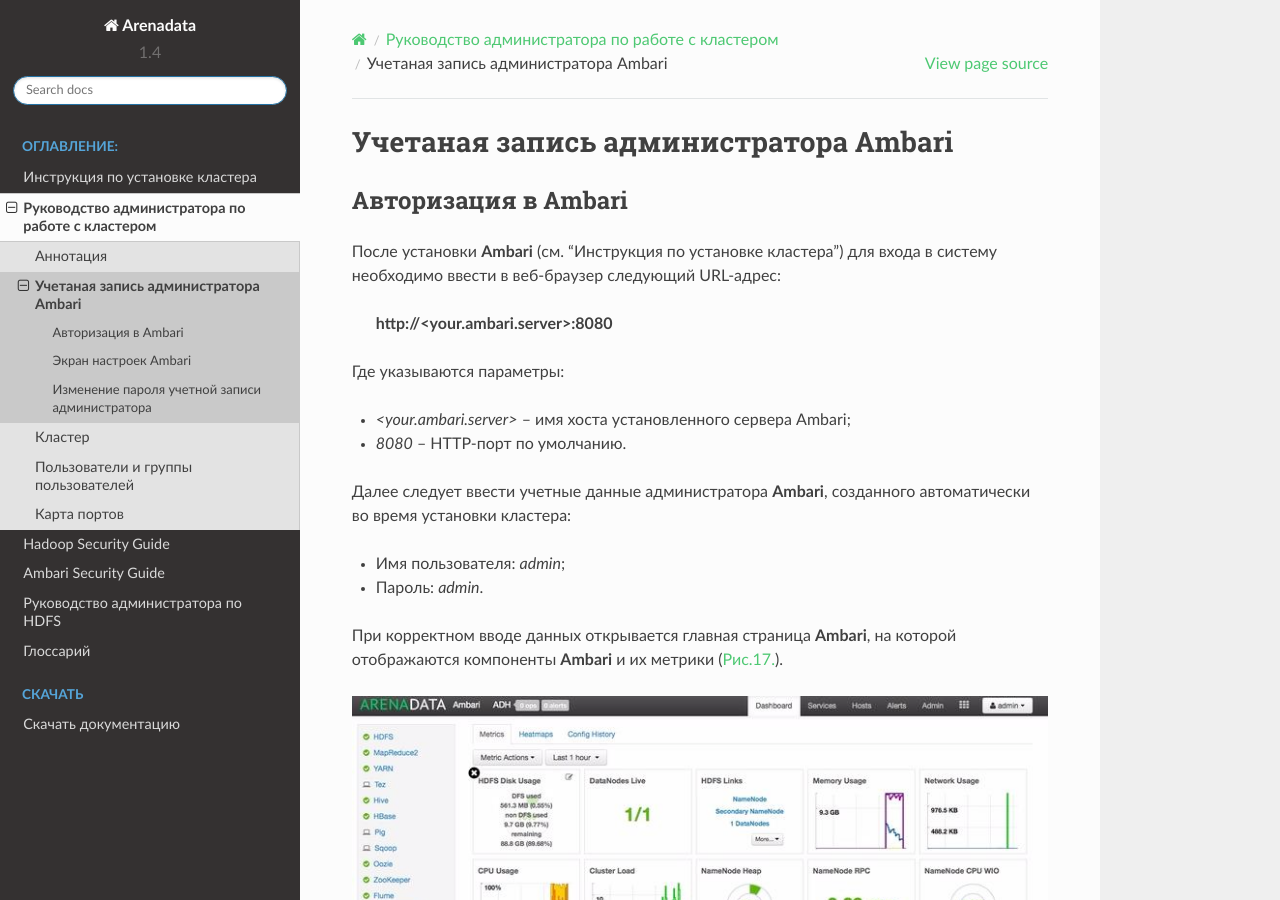
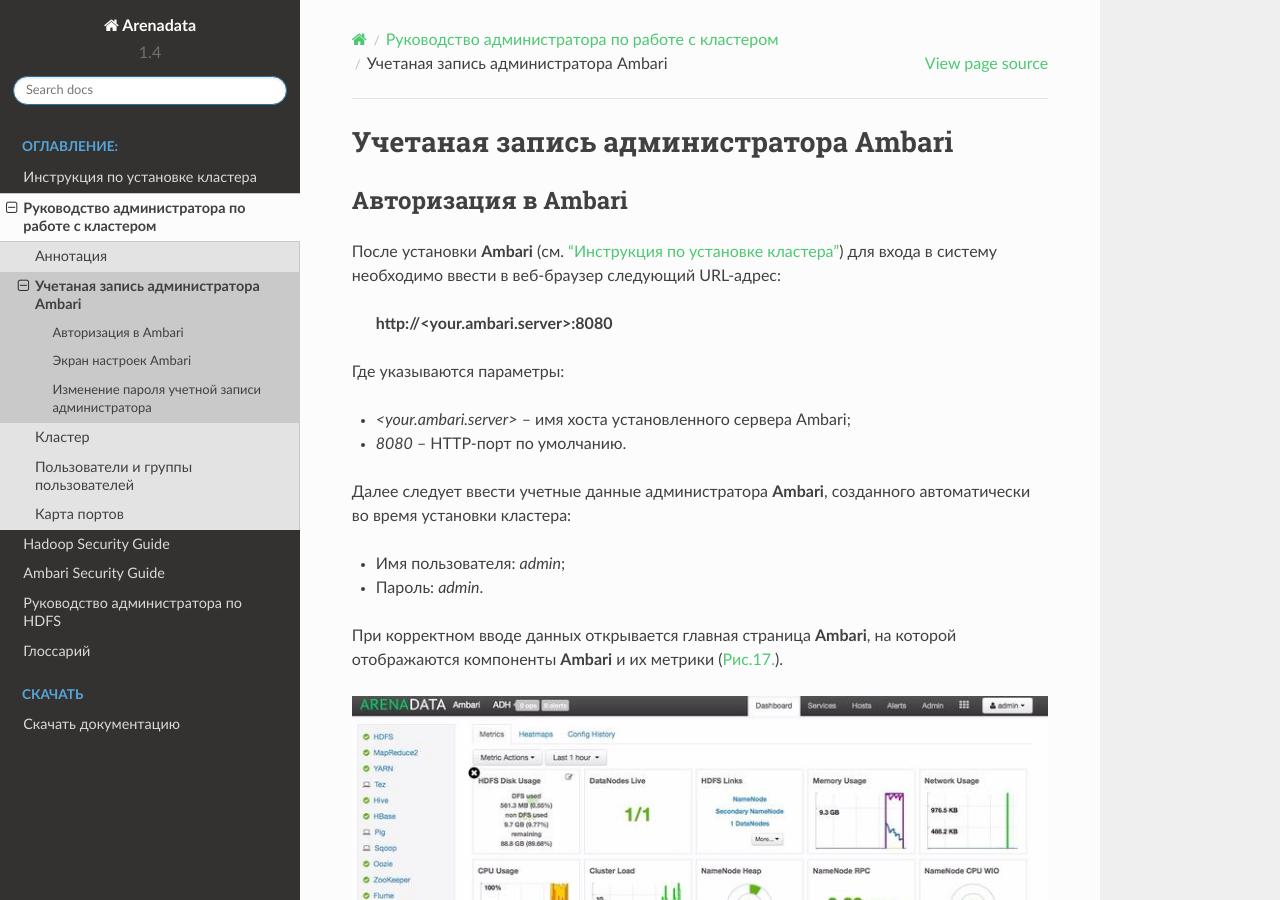
Before and after one commit to arenadata/docs_adps, a Sphinx documentation site: the page built from source/administration/account.rst, in a window 1280 px wide and 900 px high. Built offline with Sphinx 7.4.7 and the Read the Docs theme 2.0.0, drawn with Linux system fonts in a browser that asks for light colours; part of the change alters nothing that is shown.

```diff
--- a/source/administration/account.rst
+++ b/source/administration/account.rst
@@ -5,7 +5,7 @@
 ^^^^^^^^^^^^^^^^^^^^
 
 
-После установки **Ambari** (см. "Инструкция по установке кластера") для входа в систему необходимо ввести в веб-браузер следующий URL-адрес:
+После установки **Ambari** (см. `"Инструкция по установке кластера" <http://docs.arenadata.io/adh/install/index.html>`_) для входа в систему необходимо ввести в веб-браузер следующий URL-адрес:
 
     :command:`http://<your.ambari.server>:8080`
 
```
